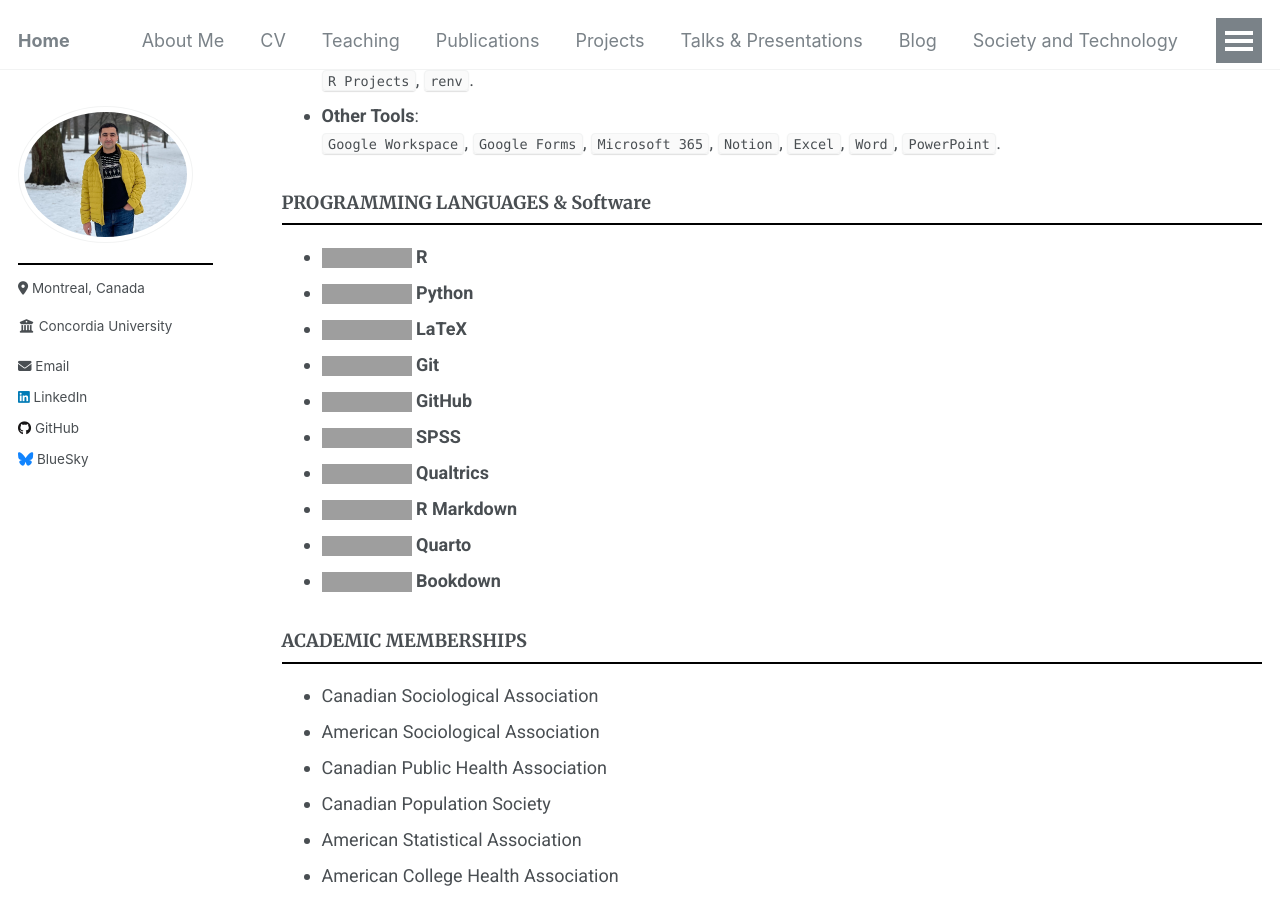
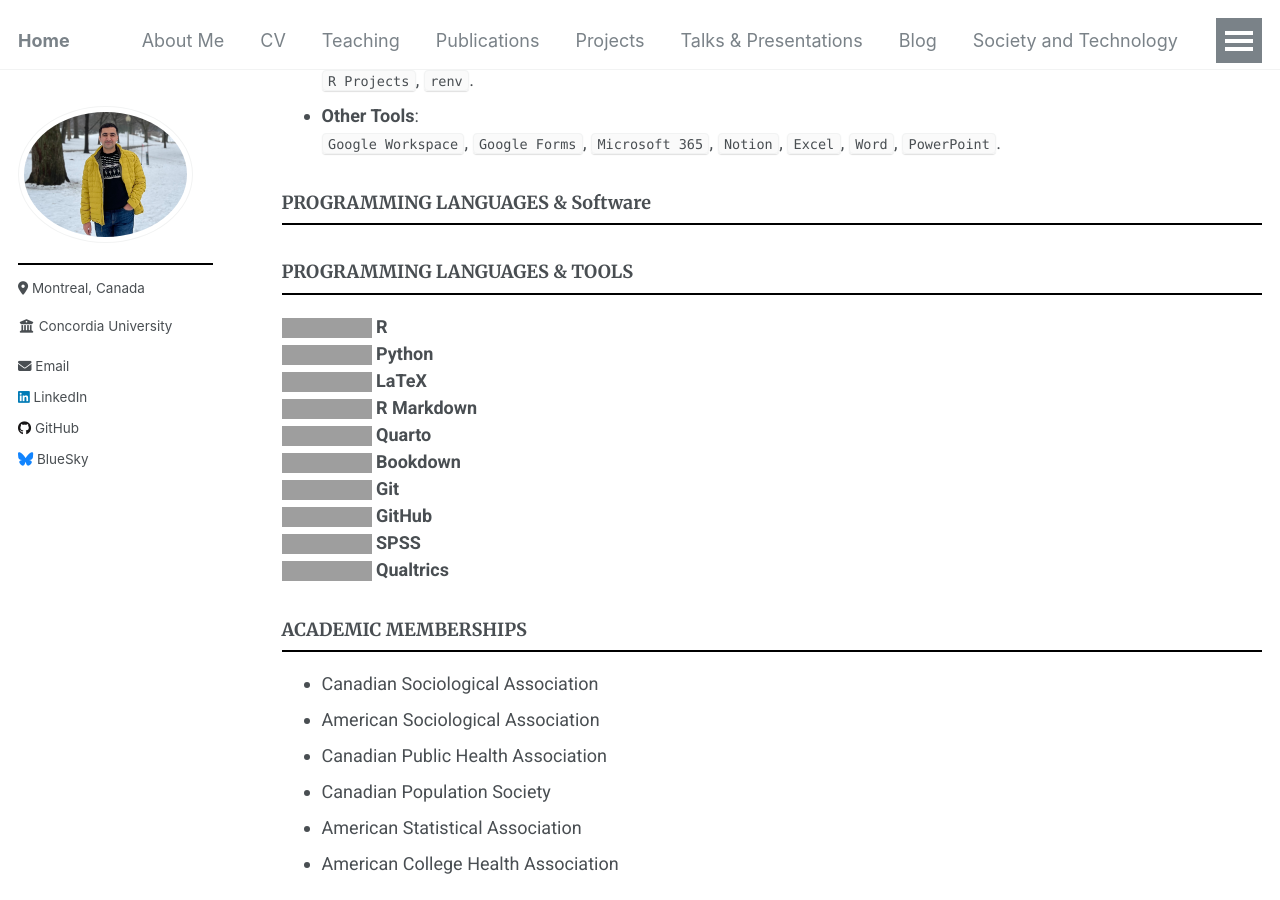
Before and after one commit to Mohsnmonji/mohsnmonji.github.io, a Jekyll site: the page built from _pages/Curriculum Vitae.md, in a window 1280 px wide and 900 px high, scrolled down 3678 px, cut to the strip 0-900 px from the top of the window. Built offline with Jekyll 4.4.1, drawn with Linux system fonts in a browser that asks for light colours; grey boxes are pictures that could not be loaded.

Commit message:
Update Curriculum Vitae.md

```diff
--- a/_pages/Curriculum Vitae.md
+++ b/_pages/Curriculum Vitae.md
@@ -127,16 +127,18 @@ redirect_from:
 
 ### **PROGRAMMING LANGUAGES & Software**
 
-- ![R](https://img.shields.io/badge/-R-blue?logo=R&logoColor=white) **R**
-- ![Python](https://img.shields.io/badge/-Python-yellow?logo=Python&logoColor=white) **Python**
-- ![LaTeX](https://img.shields.io/badge/-LaTeX-blue?logo=latex&logoColor=white) **LaTeX**
-- ![Git](https://img.shields.io/badge/-Git-orange?logo=git&logoColor=white) **Git**
-- ![GitHub](https://img.shields.io/badge/-GitHub-black?logo=github&logoColor=white) **GitHub**
-- ![SPSS](https://img.shields.io/badge/-SPSS-lightblue) **SPSS**
-- ![Qualtrics](https://img.shields.io/badge/-Qualtrics-purple) **Qualtrics**
-- ![R Markdown](https://img.shields.io/badge/-R%20Markdown-blue?logo=R&logoColor=white) **R Markdown**
-- ![Quarto](https://img.shields.io/badge/-Quarto-blueviolet?logo=quarto&logoColor=white) **Quarto**
-- ![Bookdown](https://img.shields.io/badge/-Bookdown-darkgreen?logo=r&logoColor=white) **Bookdown**
+### **PROGRAMMING LANGUAGES & TOOLS**
+
+![R](https://img.shields.io/badge/-R-blue?logo=R&logoColor=white) **R**
+![Python](https://img.shields.io/badge/-Python-yellow?logo=Python&logoColor=white) **Python**
+![LaTeX](https://img.shields.io/badge/-LaTeX-blue?logo=latex&logoColor=white) **LaTeX**
+![R Markdown](https://img.shields.io/badge/-R%20Markdown-blue?logo=R&logoColor=white) **R Markdown**
+![Quarto](https://img.shields.io/badge/-Quarto-blueviolet?logo=quarto&logoColor=white) **Quarto**
+![Bookdown](https://img.shields.io/badge/-Bookdown-darkgreen?logo=r&logoColor=white) **Bookdown**
+![Git](https://img.shields.io/badge/-Git-orange?logo=git&logoColor=white) **Git**
+![GitHub](https://img.shields.io/badge/-GitHub-black?logo=github&logoColor=white) **GitHub**
+![SPSS](https://img.shields.io/badge/-SPSS-lightblue) **SPSS**
+![Qualtrics](https://img.shields.io/badge/-Qualtrics-purple) **Qualtrics**
 
 
 ### **ACADEMIC MEMBERSHIPS**
```
